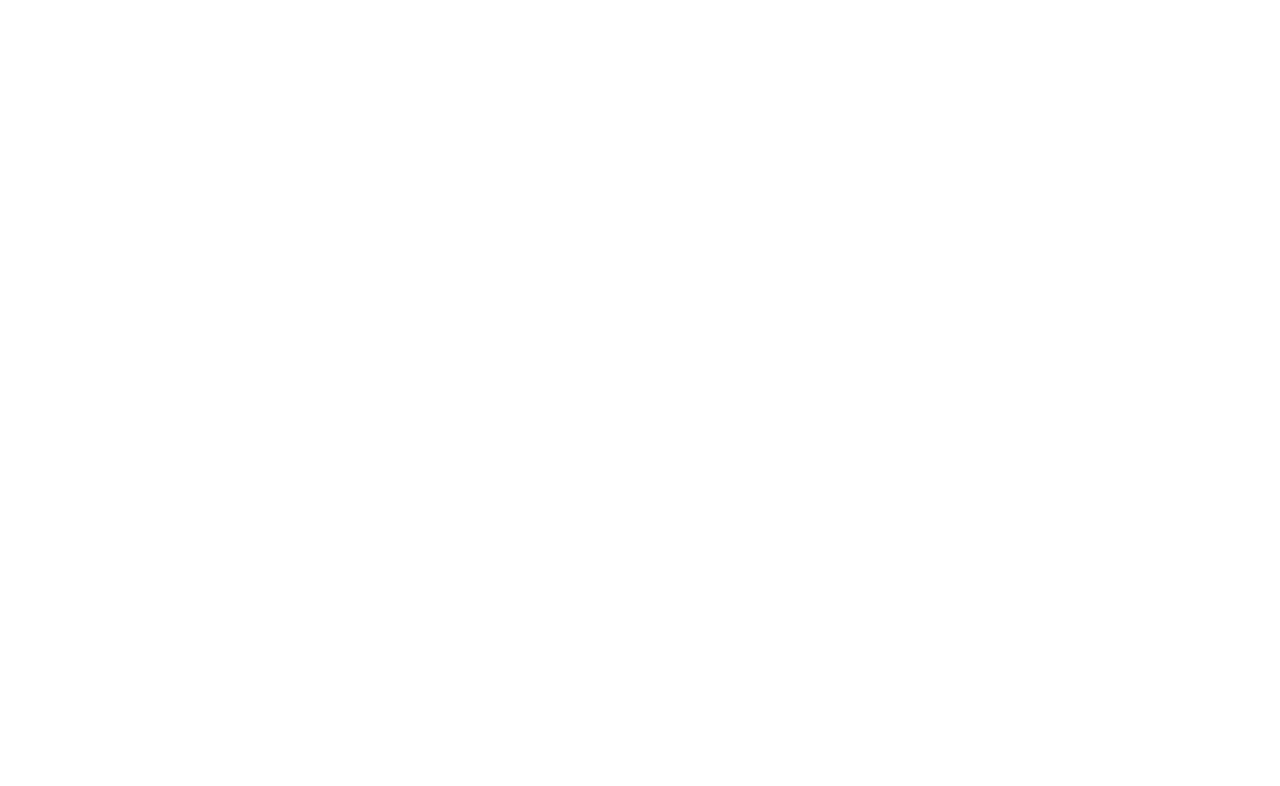
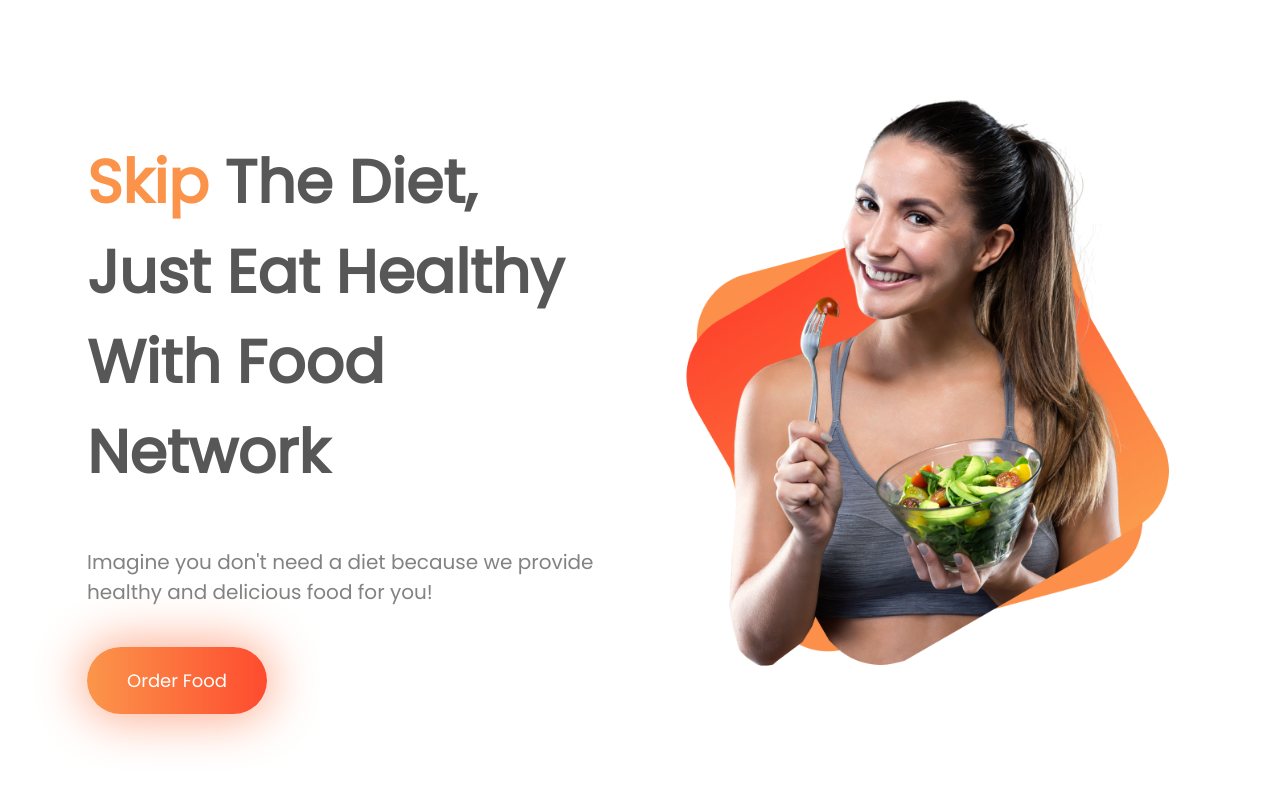
Before and after one commit to mehediriad/phero-food-net, a plain HTML site: page index.html in a window 1280 px wide. Drawn offline with Linux system fonts and the light colour scheme.

Commit message:
food Network area added

```diff
--- a/index.html
+++ b/index.html
@@ -8,6 +8,15 @@
     <link rel="stylesheet" href="style.css">
 </head>
 <body>
-
+    <section class="food-network">
+        <div class="half-box">
+            <h1> <span class="orange-color">Skip </span> The Diet, <br> Just Eat Healthy  <br> With Food Network</h1>
+            <p>Imagine you don't need a diet because we provide healthy and delicious food for you!</p>
+            <a href="https://www.facebook.com/m.mehediriad" target="_blank">Order Food</a>
+        </div>
+        <div class="half-box">
+            <img src="images/Group_8425.png" alt="Group_8425">
+        </div>
+    </section>
 </body>
 </html>
--- a/style.css
+++ b/style.css
@@ -0,0 +1,39 @@
+@import url('https://fonts.googleapis.com/css2?family=Poppins&display=swap');
+body{
+    font-family: 'Poppins', sans-serif;
+    margin:0;
+}
+.orange-color{
+    color:#FB934A;
+}
+.food-network{
+    display:flex;
+    padding:5%;
+}
+.half-box{
+    width:50%;
+    padding:2%;
+}
+.half-box h1{
+    font-size: 60px;
+    color:#575757;
+    font-weight: bold;
+}
+.half-box p{
+    color:#828282;
+    font-size: 20px;
+}
+.half-box a{
+    text-decoration: none;
+    padding:20px 40px;
+    border-radius: 40px;
+    font-size:18px;
+    margin-top:20px;
+    display:inline-block;
+    color:white;
+    background: linear-gradient(to right,#FB964B,#FE4B2F);
+    box-shadow: 0 0 50px 5px #FDAC8F;
+}
+.half-box img{
+    width:100%;
+}
```
Also changed, not shown: images/Group_8425.png (added), images/Person_Image.png (added), images/Project_Cover.jpg (added), images/Project_Cover1.jpg (added), images/Project_Cover2.png (added), images/bg-fream.png (added).
